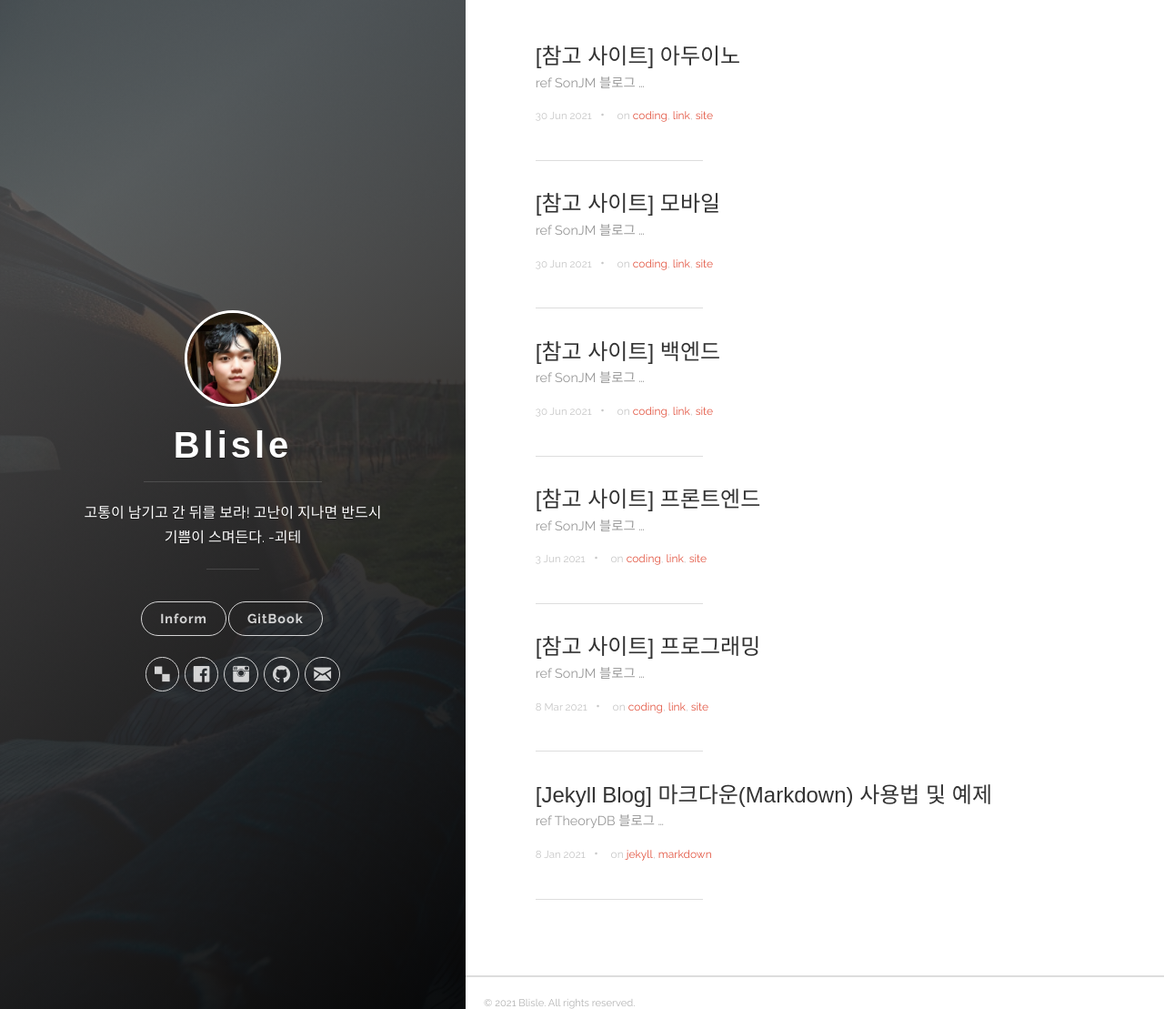
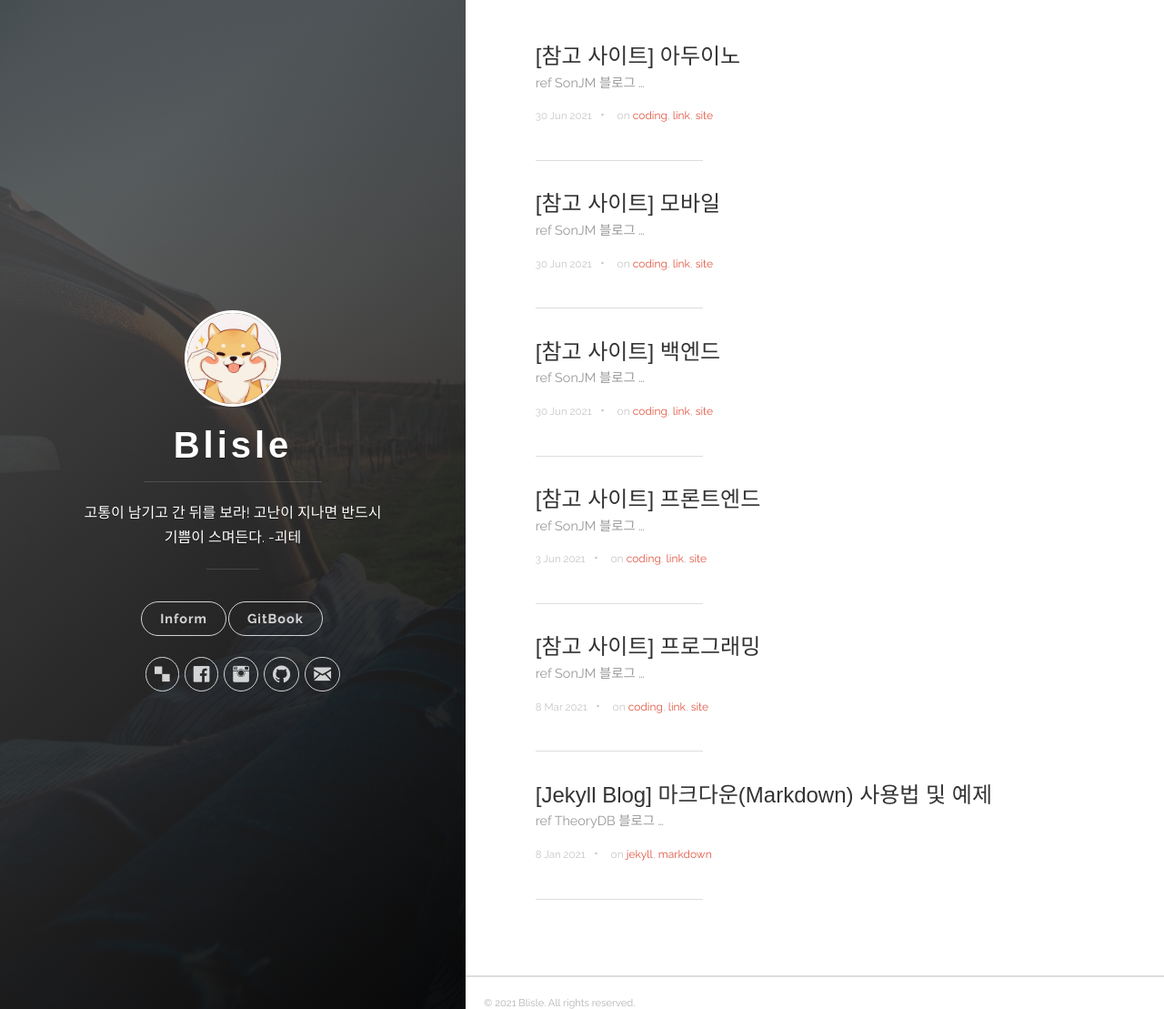
Before and after one commit to SonJM/SonJM.github.io, a Jekyll site: the page built from index.html, in a window 1280 px wide and 1109 px high. Shown: the whole window at 91% size. Built offline with Jekyll 4.4.1, drawn with Linux system fonts in a browser that asks for light colours; the list of posts is cut into pages by our own code.

Commit message:
Update header.html

```diff
--- a/_includes/header.html
+++ b/_includes/header.html
@@ -10,7 +10,7 @@
     <div class="panel-main__inner panel-inverted">
       <div class="panel-main__content">
         <a href="{{ site.baseurl }}/" title="link to home of {{ site.title }}">
-          <img src="{{ site.baseurl }}/images/profile_1.jpg" class="user-image" alt="My Profile Photo">
+          <img src="{{ site.baseurl }}/images/profile_2.jpg" class="user-image" alt="My Profile Photo">
           <h1 class="panel-cover__title panel-title">{{ site.title }}</h1>
         </a>
         <hr class="panel-cover__divider">
```
